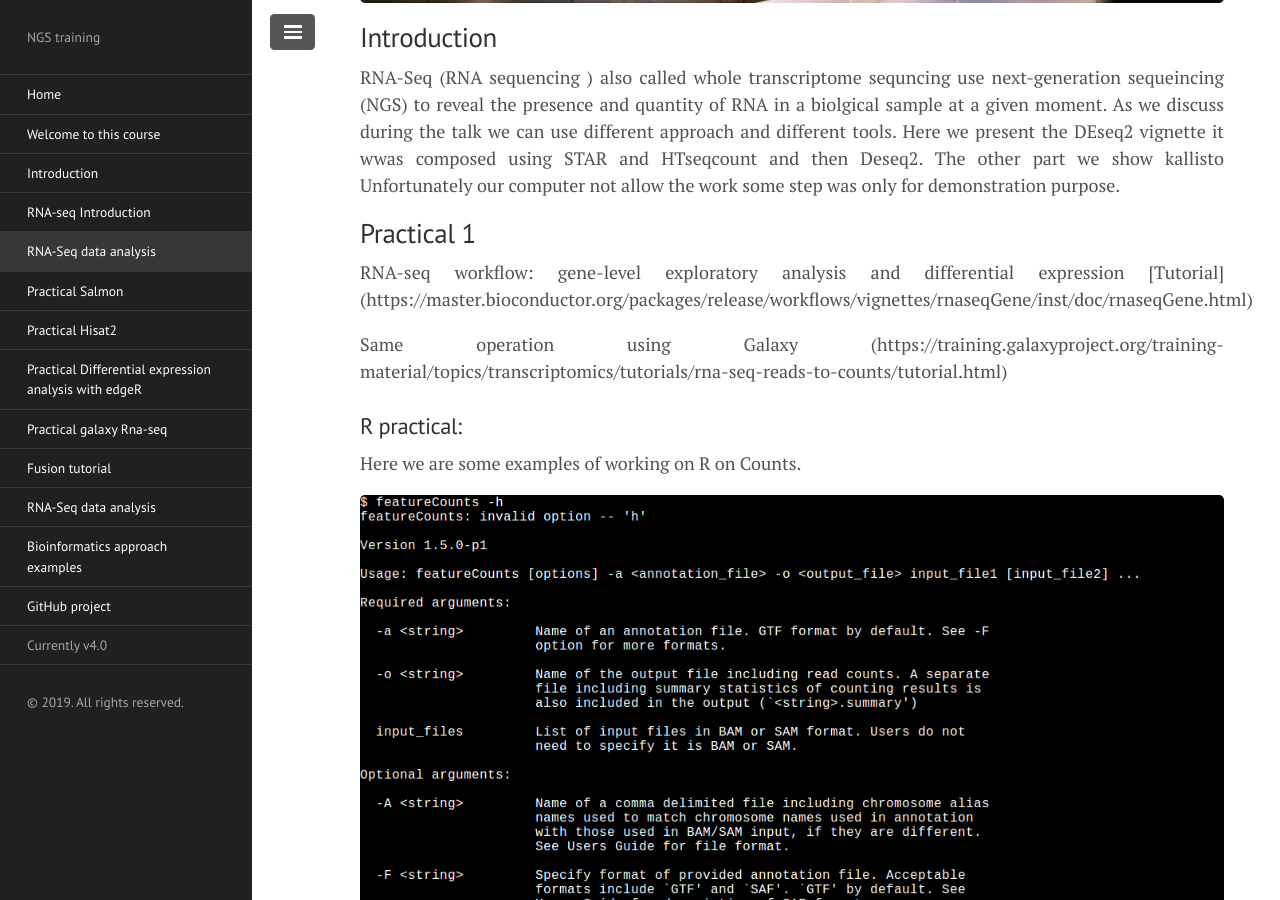
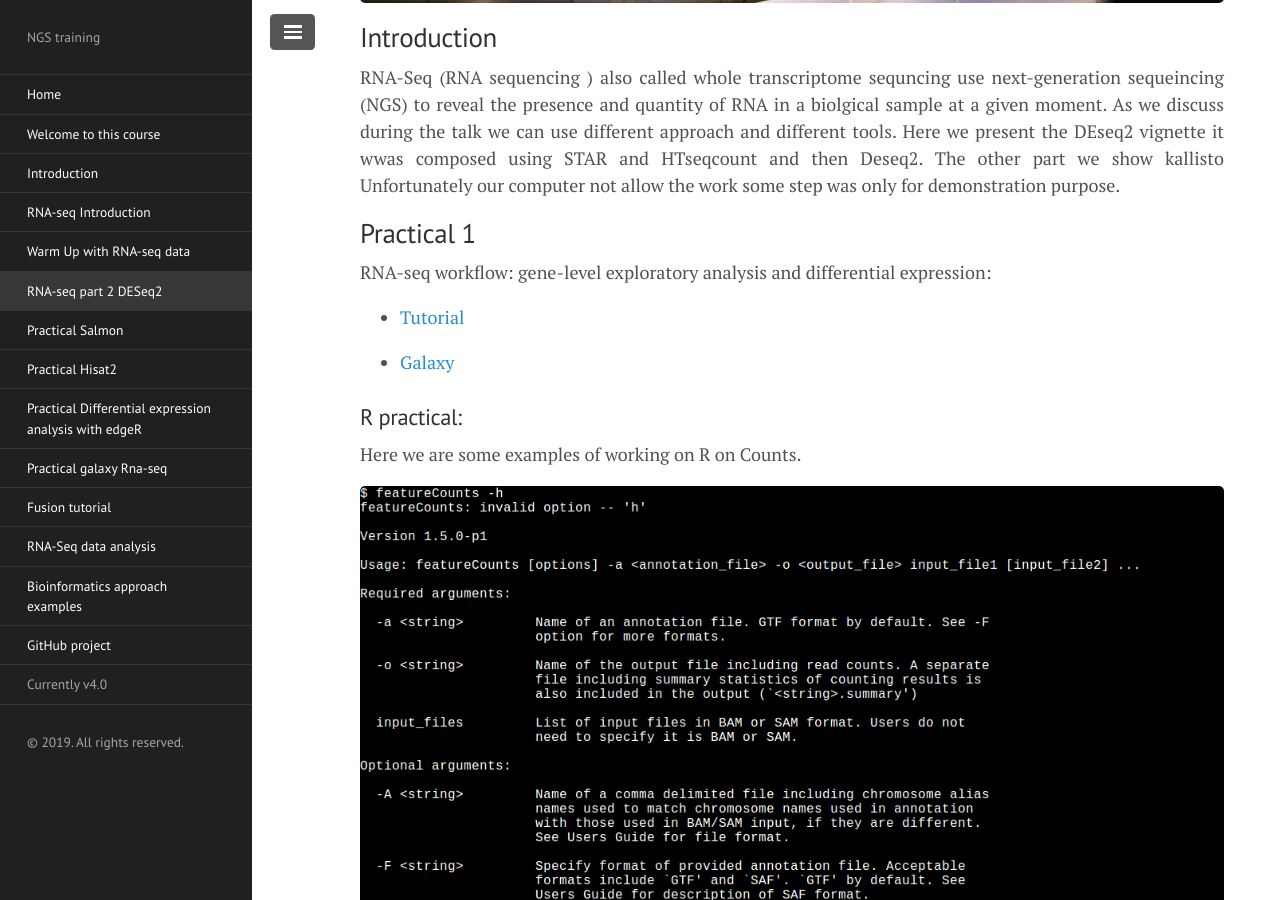
Before and after one commit to bioinfo-dirty-jobs/rana2, a Jekyll site: the page built from lectures/05.RNA_Countpipeline.md, in a window 1280 px wide and 900 px high, scrolled down 952 px. Built offline with Jekyll 4.4.1, drawn with Linux system fonts in a browser that asks for light colours; nearby versions of some CDN libraries; part of the change alters nothing that is shown; some of the changed text lies outside the part shown.

Commit message:
add other modification

````diff
--- /dev/null
+++ b/lectures/04.rnaseq_quality.md
@@ -0,0 +1,324 @@
+---
+layout: page
+title: Warm Up with RNA-seq data
+summary: "Warm Up with RNA-seq data"
+---
+
+## Welcome!
+
+Please open the  Vmware machine and log in using the super secret password.
+
+
+### TRY
+
+Here we  make step by step the  rnaseq data pipeline using STAR and  htseqcount for calclulare the number of reads correspond for each gene. We use a tutorial publich on this site [LINK](https://figshare.com/articles/Metadata_for_a_highly_replicated_two_condition_yeast_RNAseq_experiment_/1416210)
+
+[RAW_DATA]()
+
+<img src="{{site.url}}/images/ena.png" width="600" >
+
+The experiment allowed the effect of bad replicates to be assessed as well as providing guidelines for the number of replicates required for differential gene expression analysis and the most appropriate statistical tools
+
+We use this procedure:
+
+
+<img src="{{site.url}}/images/STar_image.png" width="600" >
+
+To download the fastq files and simultaneously sort them into appropriate folders, we are going to use two text files that contain sample information, i.e. (i) the information about where the raw reads can be downloaded from (the actual URLs for every single sample) and (ii) the mapping of the accession numbers to the file names.
+These text files will be downloaded using the `wget` command with the following syntax:
+
+```
+wget -O <output name into which the link's content will be downloaded> "<URL>"
+```
+
+The links to these two files of interest were obtained by visiting [www.ebi.ac.uk/ena](www.ebi.ac.uk/ena) and searching for the project number "ERP004763".
+
+```
+# download the table of samples to the server in text format
+ wget -O samples_at_ENA.txt "https://www.ebi.ac.uk/ena/data/warehouse/filereport?accession=PRJEB5348&result=read_run&fields=study_accession,sample_accession,secondary_sample_accession,experiment_accession,run_accession,tax_id,scientific_name,instrument_model,library_layout,fastq_ftp,fastq_galaxy,submitted_ftp,submitted_galaxy,sra_ftp,sra_galaxy,cram_index_ftp,cram_index_galaxy&download=txt"
+
+# a file provided by the authors of the study outside the actual repository
+wget -O sample_mapping.txt "https://ndownloader.figshare.com/files/2194841"
+```
+
+The files should have the following content:
+
+```
+$ head sample_mapping.txt
+RunAccession	Lane	Sample	BiolRep
+ERR458493	1	WT	1
+ERR458494	2	WT	1
+ERR458495	3	WT	1
+ERR458496	4	WT	1
+ERR458497	5	WT	1
+ERR458498	6	WT	1
+ERR458499	7	WT	1
+ERR458500	1	SNF2	1
+ERR458501	2	SNF2	1
+```
+
+```
+$ cut -f11 samples_at_ENA.txt | head
+fastq_galaxy
+ftp.sra.ebi.ac.uk/vol1/fastq/ERR458/ERR458493/ERR458493.fastq.gz
+ftp.sra.ebi.ac.uk/vol1/fastq/ERR458/ERR458494/ERR458494.fastq.gz
+ftp.sra.ebi.ac.uk/vol1/fastq/ERR458/ERR458495/ERR458495.fastq.gz
+ftp.sra.ebi.ac.uk/vol1/fastq/ERR458/ERR458496/ERR458496.fastq.gz
+ftp.sra.ebi.ac.uk/vol1/fastq/ERR458/ERR458497/ERR458497.fastq.gz
+ftp.sra.ebi.ac.uk/vol1/fastq/ERR458/ERR458498/ERR458498.fastq.gz
+ftp.sra.ebi.ac.uk/vol1/fastq/ERR458/ERR458499/ERR458499.fastq.gz
+ftp.sra.ebi.ac.uk/vol1/fastq/ERR458/ERR458500/ERR458500.fastq.gz
+ftp.sra.ebi.ac.uk/vol1/fastq/ERR458/ERR458501/ERR458501.fastq.gz
+```
+
+To **download** some files of interest, you can proceed as follows:
+
+1. find out which RunAccession numbers belong to the WT and SNF2 samples of BiolRep #1
+
+	```
+	# show all columns ($0 is equivalent to 'all columns') of all rows where the 4th column equals 1
+	awk '$4 == 1 {print $0}' sample_mapping.txt
+	```
+2. download an individual sample for which you know the acession number
+
+	```
+	# extract the 11th column (which contains the actual URL) from the row where the 5th column corresponds to the accession number of interest (ERR458493) and then supply that link to wget using xargs
+	awk -F "\t" '$5 == "ERR458493" {print $11}' samples_at_ENA.txt | xargs wget
+	```
+
+3. either do this 6 more times individually supplying every accession number of interest or write a for-loop that makes use of the fact that all WT samples of interest seem to start with `ERR45849` (493 through 499) and all SNF2 samples of interest start with `ERR45850` (500 through 506). *Tip: see what just typing* `seq 3 9` *results in.*
+
+	* for-loop for WT samples
+
+	```
+	# create a folder to downlaod the raw reads to
+	mkdir WT_1
+	cd WT_1
+
+	# write the loop to repeat the wget-based command from above for every WT (repl. 1) sample of interest
+	for i in `seq 3 9`
+	do
+	SAMPLE=ERR45849${i}
+	egrep ${SAMPLE} ../samples_at_ENA.txt | cut -f11 | xargs wget
+	done
+	```
+
+	* for-loop for SNF2 samples
+
+	 ```
+	 cd ../
+	 mkdir SNF2_1
+	 cd SNF2_1
+
+	 for i in `seq 0 6`
+	 do
+	 	SAMPLE=ERR45850${i}
+	 	egrep ${SAMPLE} ../samples_at_ENA.txt | cut -f11 | xargs wget
+	 done
+	 ```
+
+You should now see the `fastq.gz` files for the first biological replicates of both WT and SNF2 (7 files each):
+
+```
+cd ../
+ls WT_1
+ls SNF2_1
+```
+
+This is a rather ad-hoc way of doing this since we still use the observation about the accession number patterns for the samples belonging to `WT_repl1` and `SNF2_repl1`. To see a more stringent and less error-prone way, check out the README of how we downloaded ALL the samples: `~/mat/precomputed/rawReads_yeast_Gierlinski/README_sampleDownload` .
+*THIS IS JUST FOR DEMONSTRATION, DO __NOT__ DOWNLOAD ALL THE SAMPLES!*
+
+## QC of RAW READS
+
+We will make a folder where we are going to keep track of all the different QC steps, so let's start by running `FastQC`.
+Note that the following file paths assume that you're within the folder `class`, which comes right after your home directory (`~/class`). Type `pwd` if you aren't sure where you are.
+
+Install  enviroment:
+
+```
+	conda create -n Test2
+	conda activate Test2
+	conda install fastqc -y
+	conda install multiqc -y
+	conda install STAR -y
+	conda install samtools -y
+	conda install qorts -y
+
+
+```
+
+
+```
+mkdir qc_raw_reads
+
+for SAMPLE in WT_1 SNF2_1
+do
+    mkdir qc_raw_reads/${SAMPLE}
+    fastqc ${SAMPLE}/*fastq.gz \
+    -o qc_raw_reads/${SAMPLE}
+done
+```
+
+Check the `FastQC` output - there should be 7 html files and new folders per sample:
+
+```
+ls qc_raw_read/WT_1
+ls qc_raw_read/SNF2_1
+```
+
+Summarize those into one report using `MultiQC`:
+
+```
+cd qc_raw_reads/
+multiqc . --dirs --filename multiQC_rawReads
+```
+
+Send the results to yourself:
+
+```
+echo "FastQC results for WT_1 and SNF2_1" | mailx -s "FastQC results" -a "multiQC_rawReads.html" YOUR_EMAIL@wherever.com
+```
+
+or download them to your computer:
+
+```
+# the following command assumes you're logged OUT of the server and somewhere sensible on your own machine, e.g. in ~/Downloads
+scp <your login name>@<server IP>:/home/<your login name>/class/qc_raw_reads/multiQC_rawReads.html .
+```
+
+The report should show you that:
+
+- the two samples have very similar GC contents, numbers of reads and duplication rates
+- the GC content for `SNF2_rep1` and `WT_rep1`, however, are distinct, reflecting the library-specific biases in regard to GC
+- one technical replicate of `WT_rep1` has a slightly elevated adapter content
+
+For an example MultiQC result (following FastQC on 112 fastq files), check [this](http://chagall.med.cornell.edu/RNASEQcourse/multiqc_report.html) out.
+
+
+## ALIGN DATA
+
+
+```
+ mkdir reference
+ cd reference
+ wget -r -nd ftp://ftp.ensembl.org/pub/release-96/fasta/saccharomyces_cerevisiae/dna/Saccharomyces_cerevisiae.R64-1-1.dna.toplevel.fa.gz
+wget -r -nd ftp://ftp.ensembl.org/pub/release-96/gtf/saccharomyces_cerevisiae/Saccharomyces_cerevisiae.R64-1-1.96.gtf.gz
+
+
+```
+How extract these files?
+
+
+## ALign on reference
+
+So we can write only single code or we can  align more quickly using a script. Here I show you a way to do the analisys using  a bash script.
+Here we start creating the reference on STAR
+
+
+```
+		STAR --runMode genomeGenerate --genomeDir reference/ --genomeFastaFiles reference/Saccharomyces_cerevisiae.R64-1-1.dna.toplevel.fa  --sjdbGTFfile reference/Saccharomyces_cerevisiae.R64-1-1.96.gtf --sjdbOverhang 100
+
+
+```
+
+
+Then we start to allign all the data using this code:
+
+
+
+
+
+```
+
+for SAMPLE in WT_1 SNF2_1
+do
+ STAR --runMode alignReads --genomeDir reference/  --readFilesIn ${SAMPLE}/*.fastq.gz --readFilesCommand zcat --outStd Log --outSAMunmapped Within --outSAMtype BAM SortedByCoordinate --runThreadN 1 --outFileNamePrefix   bamout/${SAMPLE}
+
+done
+
+miti=(`find WT_1/ -name "*.gz"`)
+for i in "${miti[@]}";
+do
+ echo $i,name=$(echo $i|awk -F"/" '{print $2}'|sed 's/.fastq.gz//g');
+
+STAR --runMode alignReads --genomeDir reference/  --readFilesIn $i --readFilesCommand zcat --outStd Log --outSAMunmapped Within --outSAMtype BAM SortedByCoordinate --runThreadN 1 --outFileNamePrefix   bamout/$name
+
+
+ done
+ miti=(`find SNF2_1/ -name "*.gz"`)
+for i in "${miti[@]}";
+do
+ echo $i,name=$(echo $i|awk -F"/" '{print $2}'|sed 's/.fastq.gz//g');
+
+STAR --runMode alignReads --genomeDir reference/  --readFilesIn $i --readFilesCommand zcat --outStd Log --outSAMunmapped Within --outSAMtype BAM SortedByCoordinate --runThreadN 1 --outFileNamePrefix   bamout/$name
+
+
+ done
+
+
+ ```
+ We can  Merge the log results:
+
+ ### STAR log files
+
+Just need to be copied from the alignment folder:
+
+```
+
+for SAMPLE in SNF2_1 WT_1
+do
+	for i in baout/${SAMPLE}/*Log*final.out
+	do
+		echo "cp " $i ${SAMPLE}"/STAR_log.final.out"
+	done
+done
+```
+
+### QoRTs
+
+As an alternative to `MultiQC`, `QoRTs` can be used to summarize multiple QC checks in one file. Unfortunately in this machine not work but  at least you know how to run
+
+```
+# to call up the help manual for the QC module of QoRTs:
+java -Xmx4g -jar ~/mat/software/qorts.jar QC man
+```
+
+`QoRTs` produces a lot of individual files if run in `QC` mode.
+
+```
+for SAMPLE in WT_1 SNF2_1
+do
+java -Xmx4g -jar ~/mat/software/qorts.jar QC \
+     --singleEnded  \
+	 --generatePdfReport \
+     bam_files/${SAMPLE}/*.bam ${REF_DIR}/sacCer3.gtf $SAMPLE
+
+done
+```
+
+The inclusion of QoRTs doesn't fully work yet.
+
+
+
+
+### Bonus
+
+In order to improve the alignment results for the yeast samples, we re-run the alignment for several samples.
+The most important parameters that we tuned were related to the intron sizes.
+
+To determine suitable numbers for  `IntronMin` and `IntronMax` parameters,
+we downloaded a bed file for the yeast introns from UCSC table browser (details [at biostars](https://www.biostars.org/p/13290/)) We found  from 1 to 3000. We can re-run `STAR` with the new parameeter
+
+
+```
+
+
+for SAMPLE in WT_1 SNF2_1
+do
+	FILES=`ls -m ${SAMPLE}/*fastq.gz | sed 's/ //g'`
+    FILES=`echo $FILES | sed 's/ //g'`
+	echo "Aligning files for ${SAMPLE}, files:"
+	echo $FILES
+    $runSTAR --genomeDir reference/ --readFilesIn $FILES --readFilesCommand zcat  --outFileNamePrefix ${SAMPLE}_  --outFilterMultimapNmax 1 --outSAMtype BAM SortedByCoordinate --runThreadN 1 --twopassMode Basic  --alignIntronMin 1  --alignIntronMax 3000
+done
+```
--- a/lectures/04.RNA_Countpipeline.md
+++ b/lectures/05.RNA_Countpipeline.md
@@ -1,6 +1,6 @@
 ---
 layout: page
-title: RNA-Seq data analysis
+title: RNA-seq part 2 DESeq2
 summary: "RNA-seq data analyss Count"
 ---
 
@@ -19,10 +19,14 @@ Unfortunately our computer not allow the work some step was only for demonstrati
 
 
 
-RNA-seq workflow: gene-level exploratory analysis and differential expression [Tutorial] (https://master.bioconductor.org/packages/release/workflows/vignettes/rnaseqGene/inst/doc/rnaseqGene.html)
+RNA-seq workflow: gene-level exploratory analysis and differential expression:
+
+- [Tutorial](https://master.bioconductor.org/packages/release/workflows/vignettes/rnaseqGene/inst/doc/rnaseqGene.html)
+
+- [Galaxy](https://training.galaxyproject.org/training-material/topics/transcriptomics/tutorials/rna-seq-reads-to-counts/tutorial.html)
 
 
-Same operation using  Galaxy (https://training.galaxyproject.org/training-material/topics/transcriptomics/tutorials/rna-seq-reads-to-counts/tutorial.html)
+
 
 ### R practical:
 
````
Also changed, not shown: lectures/03.RNA_introduction.md (+3 -3 lines), images/STar_image.png (added), images/ena.png (added), lectures/06.Salmon.practical.md (renamed from lectures/05.Salmon.practical.md), lectures/07.rnaseq_hisat2.md (renamed from lectures/06.rnaseq_hisat2.md), lectures/08.rnaseq_edger.md (renamed from lectures/07.rnaseq_edger.md), lectures/09.rnaseq_galaxy.md (renamed from lectures/08.rnaseq_galaxy.md), lectures/10.fusion.md (renamed from lectures/09.fusion.md), lectures/11.rnaseq_star_deseq2.md (renamed from lectures/10.rnaseq_star_deseq2.md), lectures/12.Appendix.pipelines.md (renamed from lectures/Appendix.pipelines.md).
